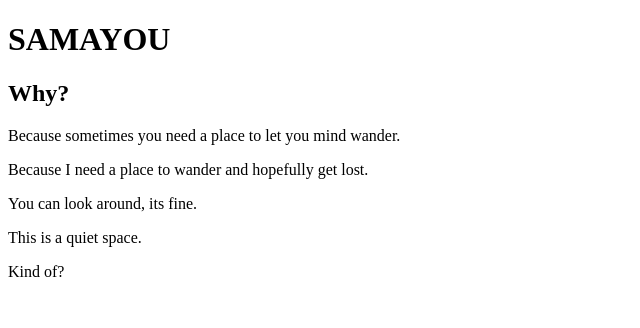
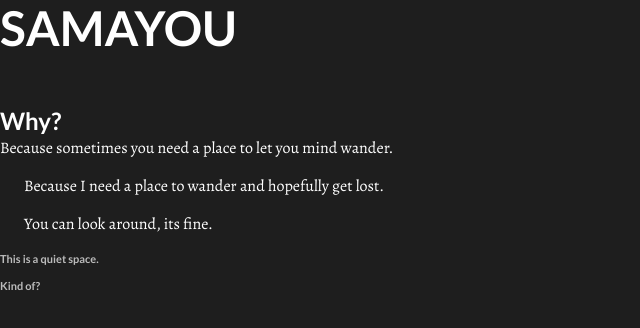
Before and after one commit to pandabrand/samayou, a plain HTML site: page index.html in a window 1280 px wide. Shown: the whole page, without its empty margins (0-640 px from the left). Drawn offline with nearby package versions, Linux system fonts and the light colour scheme.

Commit message:
add style sheet and fonts

```diff
--- a/index.html
+++ b/index.html
@@ -4,11 +4,13 @@
   <head>
     <meta http-equiv="Content-Type" content="text/html charset=utf-8">
     <title>SAMAYOU</title>
+    <link href='https://fonts.googleapis.com/css?family=Lato:400,700|Alegreya:400,400italic' rel='stylesheet' type='text/css'>
+    <link rel="stylesheet" href="style.css" type="text/css" media="screen, projection" />
   </head>
   <body>
     <div id="body">
       <h1>SAMAYOU</h1>
-      <div class="main">
+      <div class="entry">
         <h2>Why?</h2>
         <h3 class="info"></h3>
         <div class="content">
--- /dev/null
+++ b/style.css
@@ -0,0 +1,57 @@
+* { margin: 0; padding: 0; }
+
+body {
+  background: #1E1E1E;
+  color: #FFF;
+  font: normal 100% 'Lato', Helvetica, Arial, sans-serif;
+}
+
+a { color: #8FDFFD; }
+
+a:hover {
+  color: #36C;
+  text-decoration: none;
+}
+
+p { margin-bottom: 1em; }
+
+h1 {
+  font-size: 3em;
+  line-height: 1.14583;
+  margin: 0 0 1.07em;
+  text-transform: uppercase;
+}
+
+.entry .info,
+.entry .meta {
+  font-size: 0.6875em;
+  font-weight: bold;
+  line-height: 1.45455;
+}
+
+.entry h2 {
+  font-size: 1.5em;
+  margin-bottom: .066667em;
+}
+
+.entry .info {
+  letter-spacing: 0.08em;
+  text-transform: uppercase;
+}
+
+.entry .main {
+ font: normal 1em/1.375 'Alegreya', Georgia, Times, serif;
+}
+
+.entry .main p {
+  text-indent: 1.5em;
+}
+
+.entry .main p:first-child {
+  text-indent: 0;
+}
+
+.entry .meta {
+  margin-top: 0.5em;
+  opacity: 0.7;
+}
```
